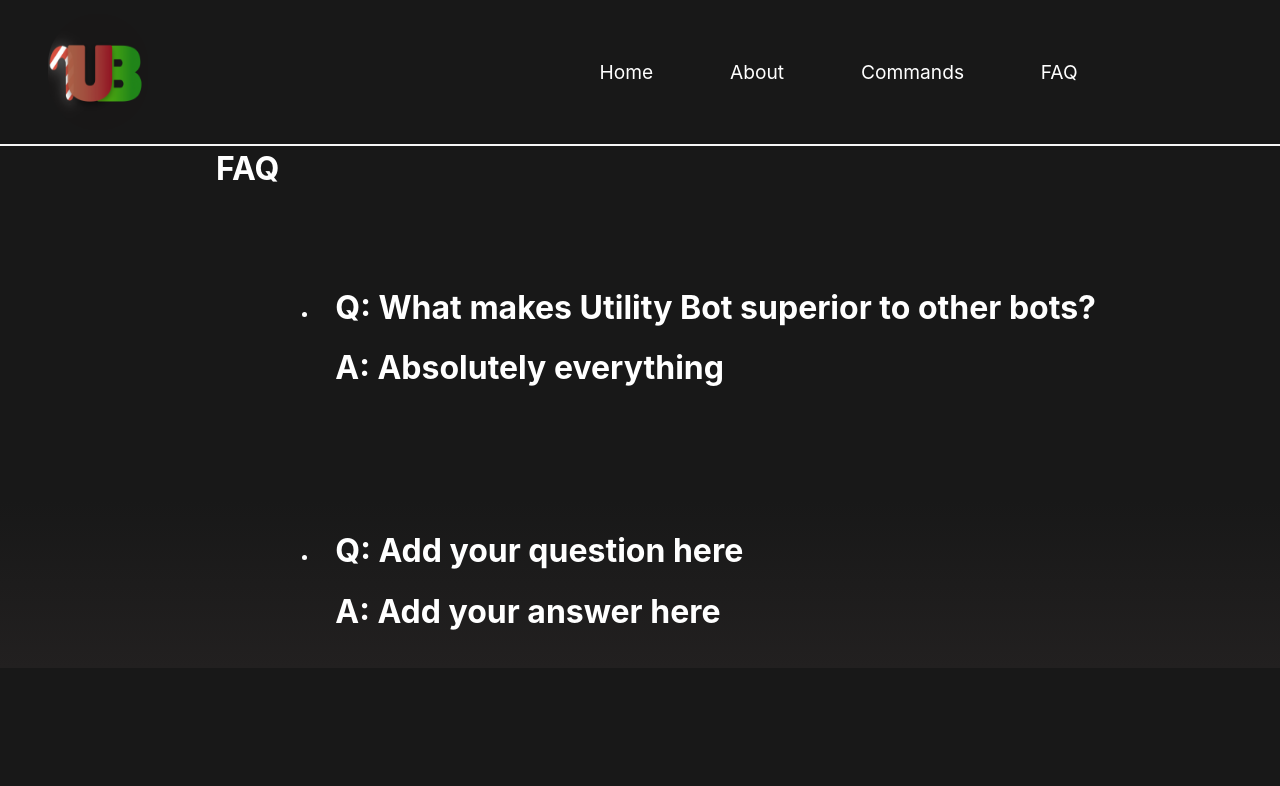
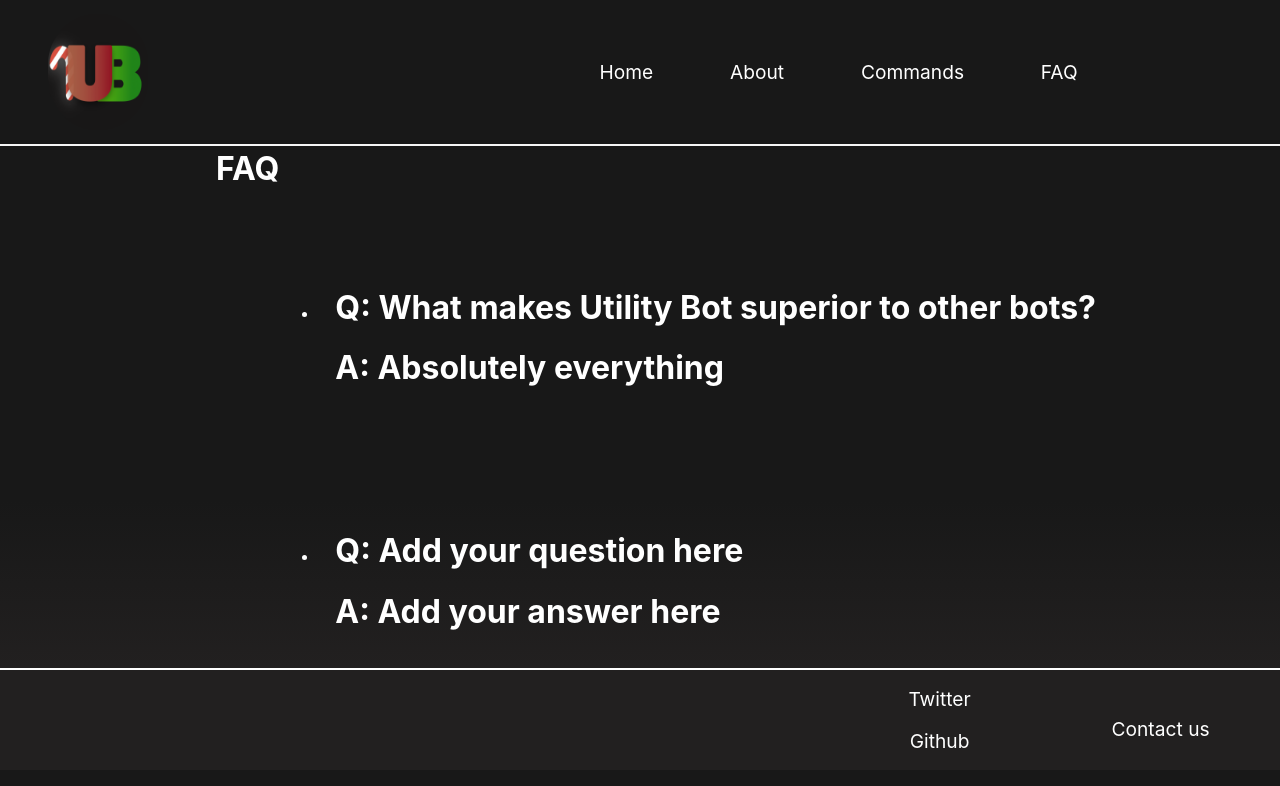
Before and after one commit to PineappleRind/utility-bot-website, a React (Create React App) app in the folder utility-bot-website/: page /faq in a window 1280 px wide. Shown: the top 786 px of the page. Built offline with nearby package versions, Linux system fonts and the light colour scheme.

Commit message:
added footer

```diff
--- a/utility-bot-website/src/App.css
+++ b/utility-bot-website/src/App.css
@@ -21,6 +21,7 @@
   word-wrap: break-word;
 }
 .nav {
+  z-index: 100;
   width: 100%;
   height: 18%;
   position: fixed;
@@ -116,6 +117,7 @@
   top: 4rem;
 }
 .cards {
+  padding: 3rem 0;
   background-color: var(--gray);
   display: flex;
   justify-content: space-around;
@@ -130,20 +132,40 @@
 }
 
 .mobile-navbar {
-  box-shadow: 10px 7px 10px #85888c;
+  box-shadow: 1px 7px 10px #85888c;
   transform-origin: 0% 0%;
   transition: transform 0.5s cubic-bezier(0.77, 0.2, 0.05, 1);
   list-style: none;
-  background-color: rgba(27, 27, 27, 0.99);
+  background-color: rgba(30, 30, 30, 0.999);
   font-size: 1.4rem;
   width: 80%;
   position: fixed;
   top: 7rem;
   display: none;
   z-index: 3;
-  animation: tran;
 }
-
+.footer-container {
+  height: 100px;
+  display: flex;
+  justify-content: flex-end;
+  border-top: 2px solid white;
+  background-color: var(--gray);
+  font-size: 1.2rem;
+}
+.footer-links {
+  display: flex;
+  flex-flow: column;
+  justify-content: space-around;
+  align-items: center;
+  padding: 0;
+  margin: 0.5rem 2rem;
+  list-style: none;
+  min-height: 0;
+  /* border: 3px solid white; */
+}
+.footer-links a {
+  color: inherit;
+}
 a {
   margin: 1.5vw;
   padding: 1.5vw;
--- a/utility-bot-website/src/App.js
+++ b/utility-bot-website/src/App.js
@@ -1,4 +1,5 @@
 import "./App.css";
+import Footer from "./components/Footer"
 import Home from "./components/Home";
 import About from "./components/About";
 import NavBar from "./components/NavBar";
@@ -8,9 +9,8 @@ import { BrowserRouter as Router, Switch, Route } from "react-router-dom";
 
 function App() {
   return (
-    <div style={{ overflowX: "hidden" }}>
+    <div style={{ overflow: "hidden" }}>
       <Router>
-        <div>
           <NavBar />
           <Switch>
             <Route path="/home" component={Home} />
@@ -20,7 +20,7 @@ function App() {
             {/* redirects any path to home */}
             <Route component={Home} />
           </Switch>
-        </div>
+          <Footer>hello this is a footer</Footer>
       </Router>
     </div>
   );
--- a/utility-bot-website/src/Components/Commands.js
+++ b/utility-bot-website/src/Components/Commands.js
@@ -38,6 +38,7 @@ const Commands = () => {
 
         {commands.map((i, index) => (
           <Command
+            key={i.name}
             changeIdx={() => changeIdx(index)}
             name={i.name}
             params={i.params}
--- /dev/null
+++ b/utility-bot-website/src/components/Footer.js
@@ -0,0 +1,23 @@
+const Footer = () => {
+  return (
+    <div className="footer-container">
+      <ul className="footer-links">
+        <li>
+          <a href="https://twitter.com/utilitybot1" target="_blank">
+            Twitter
+          </a>
+        </li>
+        <li>
+          <a href="https://github.com/discordutilitybot" target="_blank">
+            Github
+          </a>
+        </li>
+      </ul>
+      <ul className="footer-links">
+        <a href="">Contact us</a>
+      </ul>
+    </div>
+  );
+};
+
+export default Footer;
```
Also changed, not shown: 1 other file (tests, documents, lock files or other folders).
